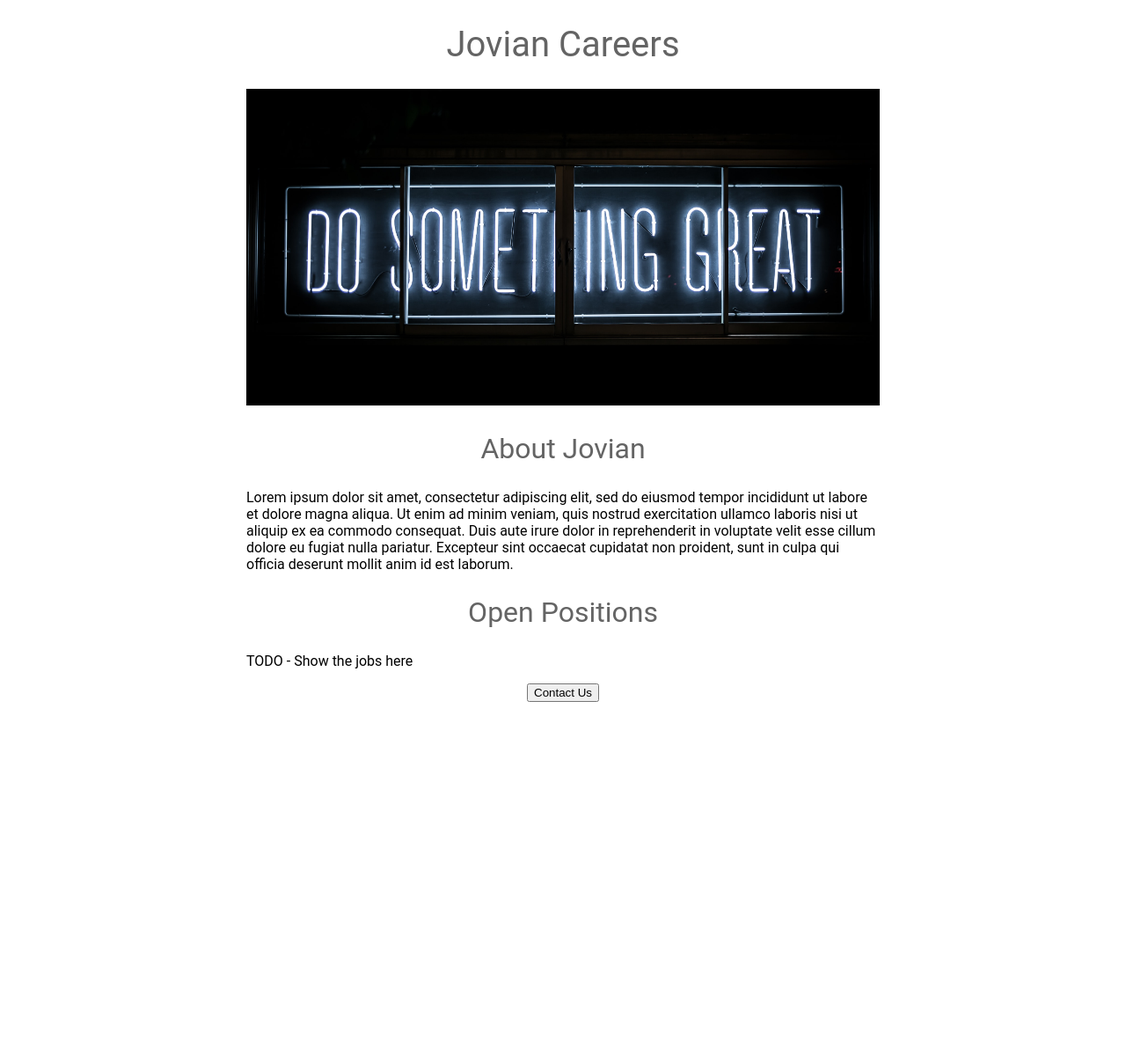
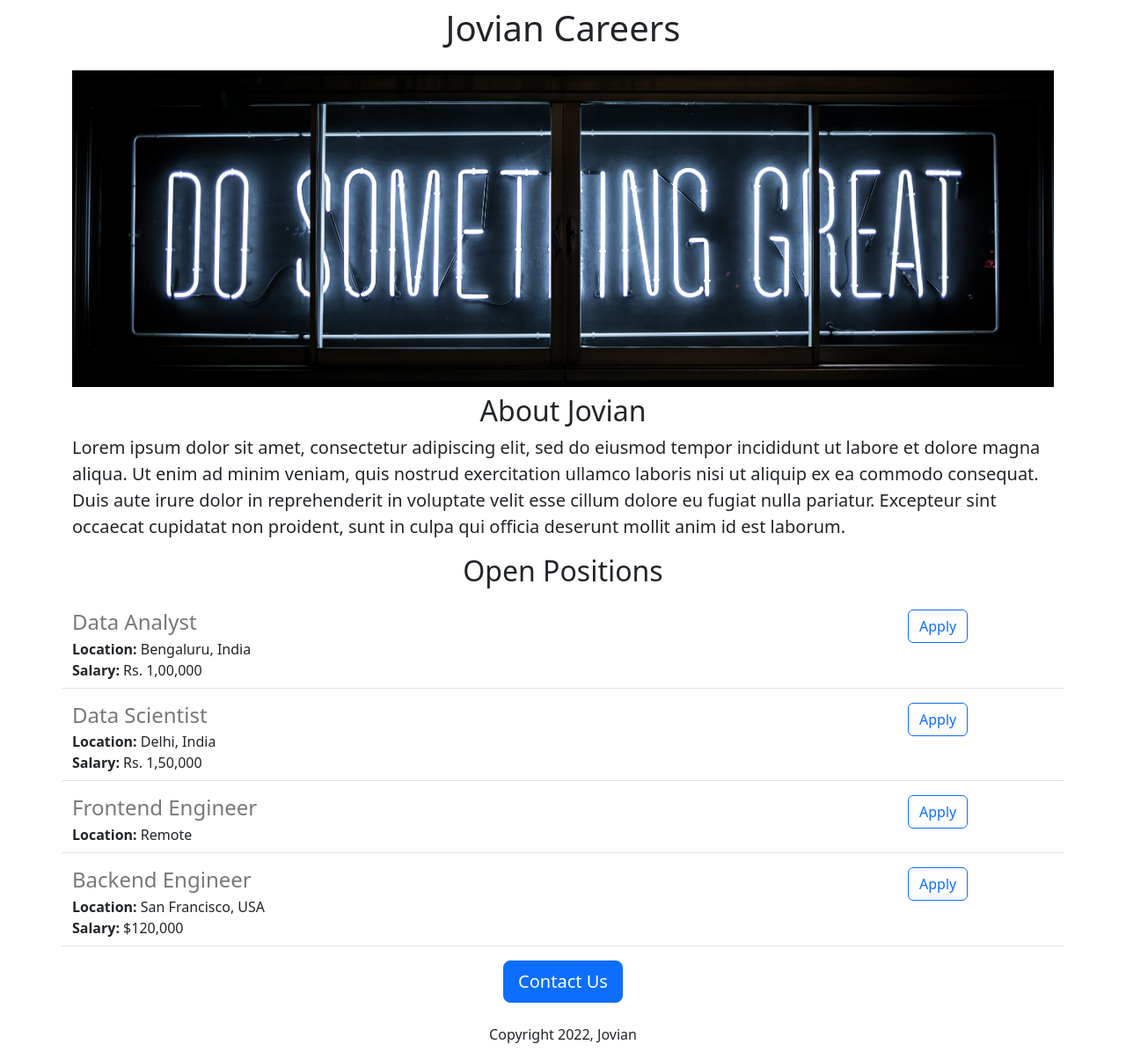
Before and after one commit to SehrGuterCode/jovian-careers-website, a Flask app: page / in a window 1280 px wide. Shown: the whole page at 88% size. Before the commit the page ends 798 px from the top, so only its background shows below. Run offline with Flask 2, Linux system fonts and the light colour scheme.

Commit message:
Add dynamic data & api route

```diff
--- a/app.py
+++ b/app.py
@@ -1,12 +1,42 @@
-from flask import Flask, render_template
+from flask import Flask, render_template, jsonify
 
 app = Flask(__name__)
+
+JOBS = [
+  {
+    'id': 1,
+    'title': 'Data Analyst',
+    'location': 'Bengaluru, India',
+    'salary': 'Rs. 1,00,000'
+  },
+  {
+    'id': 2,
+    'title': 'Data Scientist',
+    'location': 'Delhi, India',
+    'salary': 'Rs. 1,50,000'
+  },
+  {
+    'id': 3,
+    'title': 'Frontend Engineer',
+    'location': 'Remote'
+    #'salary': 'Rs. 12,00,000'
+  },
+  {
+    'id': 4,
+    'title': 'Backend Engineer',
+    'location': 'San Francisco, USA',
+    'salary': '$120,000'
+  }
+]
 
 
 @app.route("/")
 def hello_world():
-  return render_template('home.html')
+  return render_template('home.html', jobs=JOBS, company_name='Jovian')
 
+@app.route("/api/jobs")
+def list_jobs():
+  return jsonify(JOBS)
 
 if __name__ == "__main__":
   app.run(host="0.0.0.0", debug=True)
--- a/templates/home.html
+++ b/templates/home.html
@@ -2,52 +2,34 @@
 <html>
   <head>
     <title>Jovian Careers</title>
+    <meta charset="utf-8">
+    <meta name="viewport" content="width=device-width, initial-scale=1">
+    <link href="https://cdn.jsdelivr.net/npm/bootstrap@5.3.0-alpha1/dist/css/bootstrap.min.css" rel="stylesheet" integrity="sha384-GLhlTQ8iRABdZLl6O3oVMWSktQOp6b7In1Zl3/Jr59b6EGGoI1aFkw7cmDA6j6gD" crossorigin="anonymous">
     <style>
-      h1 {
-        font-size: 40px;
-        font-family: Roboto;
-        font-weight: normal;
-        color: rgb(100, 100, 100);
-        text-align: center;
-      }
-
       #banner {
-        width: 100%;
         height: 360px;
         object-fit: cover;
-      }
-
-      h2 {
-        font-family: Roboto;
-        font-size: 32px;
-        color: rgb(100, 100, 100);
-        text-align: center;
-        font-weight: normal;
-      }
-
-      p {
-        font-family: Roboto;
-        color: rgb(80)80, 80);
-      }
-
-      #container {
-        max-width: 720px;
-        margin: 0 auto;
+        width: 100%;
       }
     </style>
   </head>
   <body>
-    <div id="container">
-      <h1>Jovian Careers</h1>
-      <img id="banner" src="static/banner.jpg" height="320">
-      <h2>About Jovian</h2>
-      <p>
+    <div class="container">
+      <h1 class="text-center mt-2 mb-4">{{company_name}} Careers</h1>
+      <img class="img-fluid" id="banner" src="static/banner.jpg">
+      <h2 class="text-center mt-2 mb-44">About Jovian</h2>
+      <p class="lead">
         Lorem ipsum dolor sit amet, consectetur adipiscing elit, sed do eiusmod tempor incididunt ut labore et dolore magna aliqua. Ut enim ad minim veniam, quis nostrud exercitation ullamco laboris nisi ut aliquip ex ea commodo consequat. Duis aute irure dolor in reprehenderit in voluptate velit esse cillum dolore eu fugiat nulla pariatur. Excepteur sint occaecat cupidatat non proident, sunt in culpa qui officia deserunt mollit anim id est laborum.
       </p>
-      <h2>Open Positions</h2>
-      <p>TODO - Show the jobs here</p>
-      <div style="text-align: center;">
-        <button>Contact Us</button>
+      <h2 class="text-center mt-2 mb-4">Open Positions</h2>
+      <div>
+        {% for job in jobs %}
+          {% include 'jobitem.html' %}
+        {% endfor %}
+      </div>
+      <div class="text-center">
+        <button class="btn btn-primary btn-lg">Contact Us</button>
+        <p class="mt-4">Copyright 2022, Jovian</p>
       </div>
     </div>
   </body>
--- /dev/null
+++ b/templates/jobitem.html
@@ -0,0 +1,18 @@
+<div class="border-bottom row" style="margin-bottom:16px;padding-bottom:8px;">
+  <div class="col-10">
+    <h4 style="color:rgb(120,120,120); margin-bottom:4px;">
+      {{job['title']}}
+    </h4>
+    <div>
+      <b>Location:</b> {{job['location']}}
+    </div>
+    {% if 'salary' in job %}
+    <div>
+      <b>Salary:</b> {{job['salary']}}
+    </div>
+    {% endif %}
+  </div>
+  <div class="col-2">
+    <button type="button" class="btn btn-outline-primary">Apply</button>
+  </div>
+</div>
```
